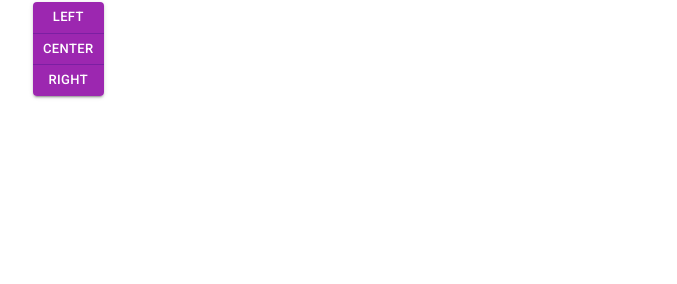
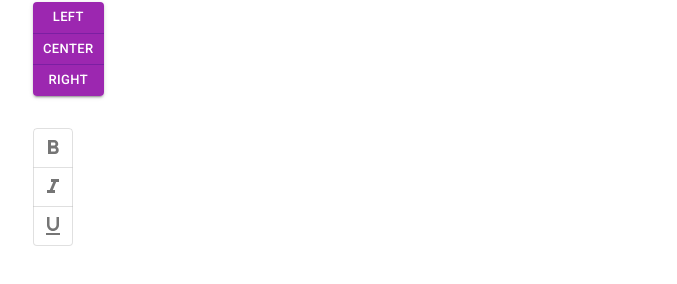
Before and after one commit to bhonkabigting/React-MUI-Demo, a React (Create React App) app: page / in a window 1280 px wide. Shown: the part 342-626 px from the top of the page, without its empty margins (31-708 px from the left). Built offline with nearby package versions, Linux system fonts and the light colour scheme.

Commit message:
Finished Tutorial-6-Toggle Button

```diff
--- a/src/components/MuiButton.tsx
+++ b/src/components/MuiButton.tsx
@@ -1,7 +1,28 @@
-import { Stack, Button, IconButton,ButtonGroup } from "@mui/material";
+import {
+    Stack,
+    Button,
+    IconButton,
+    ButtonGroup,
+    ToggleButton,
+    ToggleButtonGroup
+} from "@mui/material";
 import SendIcon from "@mui/icons-material/Send";
+import FormatBoldIcon from "@mui/icons-material/FormatBold";
+import FormatItalicIcon from "@mui/icons-material/FormatItalic";
+import FormatUnderlinedIcon from "@mui/icons-material/FormatUnderlined";
+import { useState } from "react";
 
 export const MuiButton = () => {
+    const [formats, setFormats] = useState<string | null>(null);
+    console.log(formats);
+
+    const handleFormatChange = (
+        _event: React.MouseEvent<HTMLElement>,
+        updatedFormats: string | null
+    ) => {
+        setFormats(updatedFormats);
+    };
+
     return (
         <Stack spacing={4}>
             <Stack spacing={2} direction="row">
@@ -75,6 +96,28 @@
                     <Button>Right</Button>
                 </ButtonGroup>
             </Stack>
+
+            <Stack direction="row">
+                <ToggleButtonGroup
+                    aria-label="text formatting"
+                    value={formats}
+                    onChange={handleFormatChange}
+                    size="small"
+                    color="success"
+                    orientation="vertical"
+                    exclusive
+                >
+                    <ToggleButton value="bold" aria-label="bold">
+                        <FormatBoldIcon />
+                    </ToggleButton>
+                    <ToggleButton value="italic" aria-label="italic">
+                        <FormatItalicIcon />
+                    </ToggleButton>
+                    <ToggleButton value="underlined" aria-label="underlined">
+                        <FormatUnderlinedIcon />
+                    </ToggleButton>
+                </ToggleButtonGroup>
+            </Stack>
         </Stack>
     );
 };
```
